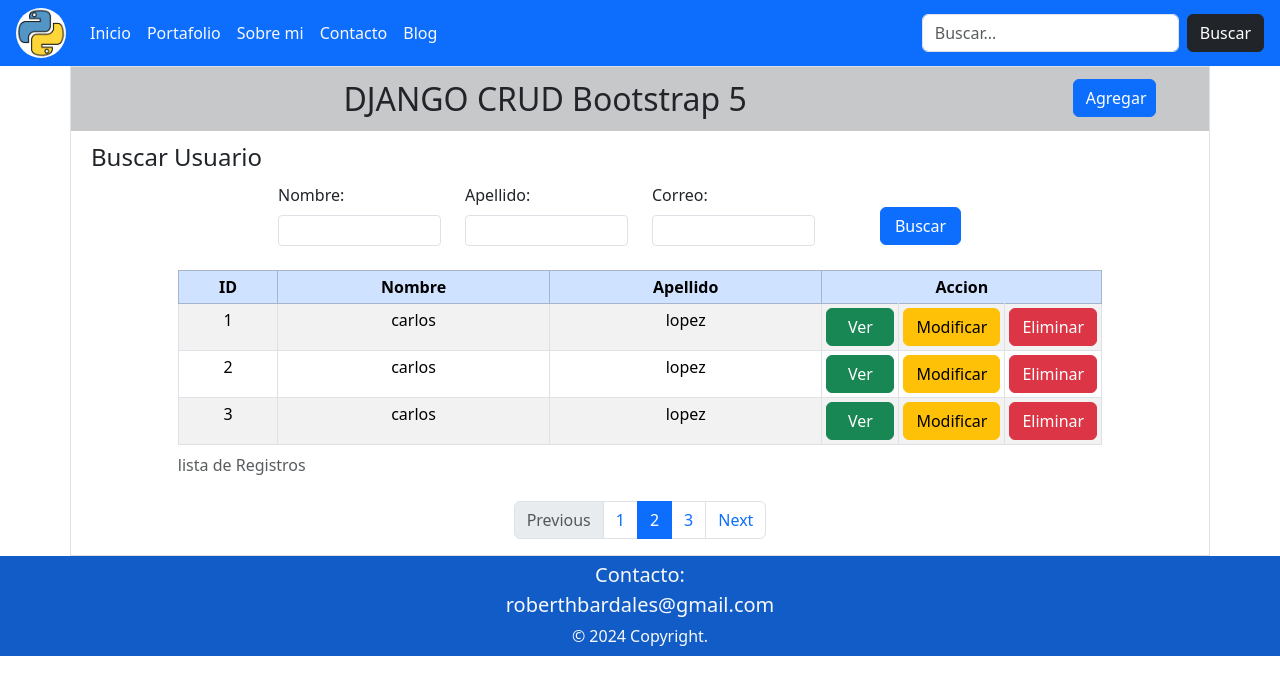
After one commit to roberthbardales/plantilla, a Django app: template portafolio/templates/list.html in a window 1280 px wide. The commit adds this page. Shown: the top 695 px of the page. Run offline with Django 3.2, Linux system fonts and the light colour scheme; the template is opened without the code that fills it, so the values that code supplies are empty; some libraries are stand-ins or nearby versions.

Commit message:
configuracion basica + crud de templates

```diff
--- a/portafolio/applications/portafolio/urls.py
+++ b/portafolio/applications/portafolio/urls.py
@@ -5,5 +5,10 @@ from . import views
 app_name = "portafolio_app"
 urlpatterns = [
     path('',views.home,name='home'),
+    path('add',views.add,name='add'),
+    path('list',views.list,name='list'),
+    # path('add2',views.add2,name='add2'),
+    path('update',views.update,name='update'),
+    path('delete',views.delete,name='delete'),
 
 ]
--- a/portafolio/templates/base.html
+++ b/portafolio/templates/base.html
@@ -14,6 +14,11 @@
 </head>
 
 <body>
+    <style>
+        .ventana {
+          min-height: 500px;
+        }
+    </style>
 
             {% block content %}
             {% endblock content %}
--- a/portafolio/templates/includes/footer.html
+++ b/portafolio/templates/includes/footer.html
@@ -5,16 +5,15 @@
   </style> -->
 
   <!-- <footer class="d-flex flex-column bg-info px-2 py-2"> -->
-<div class="row px-2 ">
-  <footer class="d-flex flex-column align-items-center justify-content-center bg-primary text-light py-3 px-2">
+<div class="row px-2 bg-primary">
+  <footer class="d-flex flex-column align-items-center justify-content-center  bg-dark bg-opacity-25 text-light py-1 px-2">
     <div class="fs-5">
       Contacto:
     </div>
-    <div class="fs-5">
-      roberthbardales@gmail.com
+    <div class="fs-5 ">
+    roberthbardales@gmail.com
     </div>
+      <ul class="nav justify-content-center align-items-center border- py-1 text-light ">
+        <li class="nav-item bg-d">&copy; 2024 Copyright.</li>
   </footer>
-  <ul class="nav justify-content-center align-items-center border-top py-1 text-light bg-primary ">
-    <li class="nav-item ">&copy; 2024 Copyright.</li>
-  </ul>
 </div>
--- a/portafolio/templates/includes/header.html
+++ b/portafolio/templates/includes/header.html
@@ -8,18 +8,21 @@
       <div class="collapse navbar-collapse" id="navbarColor01">
         <ul class="navbar-nav me-auto mx-2 px-2">
           <li class="nav-item">
-            <a class="nav-link text-light" href="">Inicio
+            <a class="nav-link text-light" href="{% url 'portafolio_app:home' %}">Inicio
               <span class="visually-hidden">(current)</span>
             </a>
           </li>
           <li class="nav-item">
-            <a class="nav-link text-light" href="#">Portafolio</a>
+            <a class="nav-link text-light" href="{% url 'portafolio_app:list' %}">Portafolio</a>
           </li>
           <li class="nav-item">
-            <a class="nav-link text-light" href="#">Sobre mi</a>
+            <a class="nav-link text-light" href="{% url 'portafolio_app:add' %}">Sobre mi</a>
           </li>
           <li class="nav-item">
-            <a class="nav-link text-light" href="#">Contacto</a>
+            <a class="nav-link text-light" href="{% url 'portafolio_app:update' %}">Contacto</a>
+          </li>
+          <li class="nav-item">
+            <a class="nav-link text-light" href="{% url 'portafolio_app:delete' %}">Blog</a>
           </li>
 
         </ul>
--- a/portafolio/templates/index.html
+++ b/portafolio/templates/index.html
@@ -8,8 +8,8 @@
 {% include 'includes/header.html' %}
 
 <div class="container">
-    <div class="row border border-primary">
-        <h1 class="display-1">esto es el cuerpo del index puedes escribir lo que quieras, empieza a codificar ya!!</h1>
+    <div class="row ventana border border-primary">
+        <h1 class="display-1">esto es el cuerpo del index</h1>
     </div>
 </div>
 
--- /dev/null
+++ b/portafolio/templates/list.html
@@ -0,0 +1,126 @@
+{% extends "base.html" %}
+{% load  static %}
+
+{% block title %} Agregar Registro {% endblock title %}
+
+{% block content %}
+
+{% include "includes/header.html" %}
+
+<div class="container border">
+    <div class="row bg-dark bg-opacity-25 py-2" >
+        <div class="col-md-10 fs-2 text-center">DJANGO CRUD Bootstrap 5</div>
+        <div class="col-md-2 mt-1 text-center">
+            <button class="col-12 col-lg-6 btn btn-primary">Agregar</button>
+        </div>
+    </div>
+    <div class="row px-2 py-2 mb-3 d-flex justify-content-center ">
+        <div class="fs-4 text col-md-12 mb-2">
+            Buscar Usuario
+        </div>
+        <div class="col-md-2 ">
+            <label for="" class="form-label">Nombre:</label>
+            <input type="text" class="form-control form-control-sm">
+        </div>
+        <div class="col-md-2">
+            <label for="" class="form-label">Apellido:</label>
+            <input type="text" class="form-control form-control-sm">
+        </div>
+        <div class="col-md-2">
+            <label for="" class="form-label">Correo:</label>
+            <input type="text" class="form-control form-control-sm">
+        </div>
+        <div class="col-md-2 mt-4 text-center">
+            <button class="col-12 col-lg-6 btn btn-primary">Buscar</button>
+
+        </div>
+    </div>
+    <div class="row justify-content-center">
+        <div class="col-10 table-responsive text-center ">
+            <table class="table table-sm table-hover table-striped table-bordered px-2">
+            <!-- <table class="table table-hover table-bordered table-sm w-75 mx-auto text-center"> -->
+              <caption>lista de Registros</caption>
+              <thead class="table-primary text-white">
+                <tr >
+                  <th>ID</th>
+                  <th>Nombre</th>
+                  <th>Apellido</th>
+                  <th colspan="3">Accion</th>
+
+                </tr>
+              </thead>
+              <tbody>
+                  <tr>
+                    <td>1</td>
+                    <td>carlos</td>
+                    <td>lopez</td>
+                    <td class="col-1 ">
+                        <a class="btn btn-success col-12">Ver</a>
+                    </td>
+                    <td class="col-1 ">
+                        <a class="btn btn-warning col-12">Modificar</a>
+                    </td>
+                    <td class="col-1 ">
+                        <a class="btn btn-danger col-12">Eliminar</a>
+                    </td>
+                  </tr>
+                  <tr>
+                    <td>2</td>
+                    <td>carlos</td>
+                    <td>lopez</td>
+                    <td class="col-1 ">
+                        <a class="btn btn-success col-12">Ver</a>
+                    </td>
+                    <td class="col-1 ">
+                        <a class="btn btn-warning col-12">Modificar</a>
+                    </td>
+                    <td class="col-1 ">
+                        <a class="btn btn-danger col-12">Eliminar</a>
+                    </td>
+                  </tr>
+                  <tr>
+                    <td>3</td>
+                    <td>carlos</td>
+                    <td>lopez</td>
+                    <td class="col-1 ">
+                        <a class="btn btn-success col-12">Ver</a>
+                    </td>
+                    <td class="col-1 ">
+                        <a class="btn btn-warning col-12">Modificar</a>
+                    </td>
+                    <td class="col-1 ">
+                        <a class="btn btn-danger col-12">Eliminar</a>
+                    </td>
+                  </tr>
+              </tbody>
+            </table>
+        </div>
+    </div>
+
+    <div class="row ">
+        <div class="col-12">
+            <nav aria-label="...">
+                <ul class="pagination justify-content-center">
+                  <li class="page-item disabled">
+                    <a class="page-link">Previous</a>
+                  </li>
+                  <li class="page-item"><a class="page-link" href="#">1</a></li>
+                  <li class="page-item active" aria-current="page">
+                    <a class="page-link" href="#">2</a>
+                  </li>
+                  <li class="page-item"><a class="page-link" href="#">3</a></li>
+                  <li class="page-item">
+                    <a class="page-link" href="#">Next</a>
+                  </li>
+                </ul>
+              </nav>
+        </div>
+
+    </div>
+
+</div>
+
+
+
+{% include "includes/footer.html" %}
+{% endblock content %}
```
Also changed, not shown: portafolio/applications/portafolio/views.py (+15 -0 lines), portafolio/templates/add.html (added, +56 -0 lines), portafolio/templates/delete.html (added, +20 -0 lines), portafolio/templates/update.html (added, +56 -0 lines).
